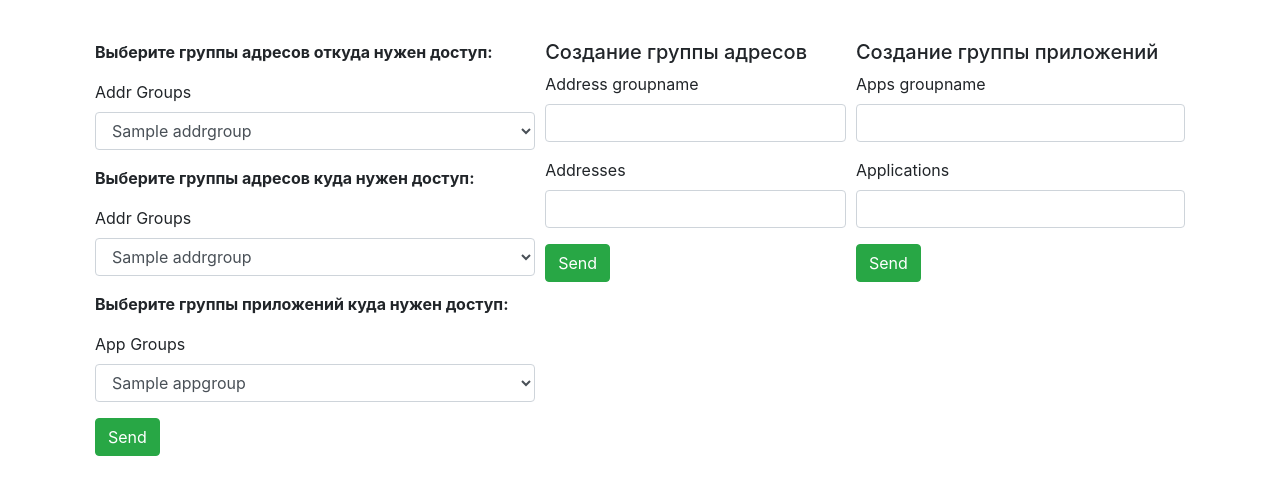
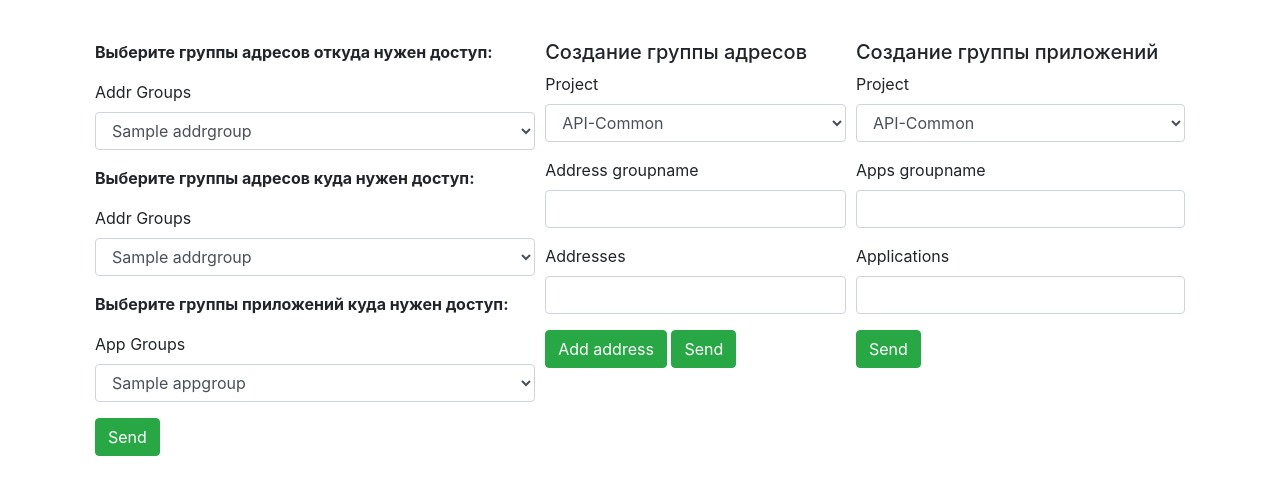
Before and after one commit to De1f364/flaskproject, a Flask app: page / in a window 1280 px wide. Shown: the part 56-551 px from the top of the page. Run offline with Flask 2, Linux system fonts and the light colour scheme; tables that the repository leaves empty hold one stand-in row (values such as "Sample post"); parts of the project's set-up code (start-up, migrations or seed data) failed here and were passed over; some libraries are stand-ins or nearby versions.

Commit message:
add projects

```diff
--- /dev/null
+++ b/project/client/static/home.js
@@ -0,0 +1,10 @@
+$(document).ready(function () {
+    $('#add').click(function (e) {
+        $(#items).append('<div><button class="btn btn-success" type="delete" id="delete">Add address</button></div>')
+    })
+    $('#delete').click(function (e) {
+        $(this).parent('div').remove();
+
+    })
+
+});
--- a/project/client/templates/main/home.html
+++ b/project/client/templates/main/home.html
@@ -20,18 +20,28 @@
   <div class="flex-item">
       <form name="post" method="post" action="{{ url_for('main.handle_data_addr') }}">
           <h5>Создание группы адресов</h5>
+   {{ wtf.form_field(addr_form.project_addr) }}
    {{ wtf.form_field(addr_form.name_addrs) }}
    {{ wtf.form_field(addr_form.addresses) }}
+  <button class="btn btn-success" type="button" id="add">Add address</button>
   <button class="btn btn-success" type="submit">Send</button>
  </form>
     </div>
     <div class="flex-item">
       <form name="post" method="post" action="{{ url_for('main.handle_data_app') }}">
           <h5>Создание группы приложений</h5>
+   {{ wtf.form_field(app_form.project_app) }}
    {{ wtf.form_field(app_form.name_apps) }}
    {{ wtf.form_field(app_form.apps) }}
   <button class="btn btn-success" type="submit">Send</button>
  </form>
     </div>
 </div>
+
+
+    <script
+  src="https://code.jquery.com/jquery-3.5.1.js"
+  integrity="sha256-QWo7LDvxbWT2tbbQ97B53yJnYU3WhH/C8ycbRAkjPDc="
+  crossorigin="anonymous"></script>
+    <script src="home.js"></script>
 {% endblock %}
--- a/project/server/main/forms.py
+++ b/project/server/main/forms.py
@@ -2,7 +2,7 @@
 
 
 from flask_wtf import FlaskForm
-from wtforms import StringField, SelectField
+from wtforms import StringField, SelectField, FieldList, FormField
 from wtforms.ext.sqlalchemy.fields import QuerySelectField
 from wtforms.validators import DataRequired, Email, Length, EqualTo
 
@@ -12,11 +12,19 @@ from project.server.models import Addrgroup, Appgroup
 
 
 class AddressForm(FlaskForm):
+    project_addr = SelectField("Project", choices=[("api-common", "API-Common"),
+                                                   ("api-invest", "API-Invest"),
+                                                   ("api-travel", "API-Travel"),
+                                                   ("api-mvno", "API-MVNO")])
     name_addrs = StringField("Address groupname")
     addresses = StringField("Addresses")
 
 
 class AppForm(FlaskForm):
+    project_app = SelectField("Project", choices=[("api-common", "API-Common"),
+                                                   ("api-invest", "API-Invest"),
+                                                   ("api-travel", "API-Travel"),
+                                                   ("api-mvno", "API-MVNO")])
     name_apps = StringField("Apps groupname")
     apps = StringField("Applications")
 
@@ -24,5 +32,6 @@ class AppForm(FlaskForm):
 class SelectAddrForm(FlaskForm):
     addr_groups = QuerySelectField(query_factory=lambda: Addrgroup.query.all(), get_label="name")
 
+
 class SelectAppForm(FlaskForm):
     app_groups = QuerySelectField(query_factory=lambda: Appgroup.query.all(), get_label="name")
--- a/project/server/main/views.py
+++ b/project/server/main/views.py
@@ -6,6 +6,8 @@ from flask import render_template, Blueprint, request, flash, redirect, url_for
 from project.server import bcrypt, db
 from project.server.models import Addrgroup, Appgroup
 from project.server.main.forms import AddressForm, AppForm, SelectAddrForm, SelectAppForm
+
+import json
 
 main_blueprint = Blueprint("main", __name__)
 
@@ -31,13 +33,17 @@ def about():
 
 @main_blueprint.route("/handle_data_addr", methods=["GET", "POST"])
 def handle_data_addr():
+    json_to_api = {}
     addr_form = AddressForm(request.form)
     if addr_form.validate_on_submit():
-        group_name = Addrgroup(name=addr_form.name_addrs.data, addresses=addr_form.addresses.data)
+        group_name = Addrgroup(project=addr_form.project_addr.data, name=addr_form.name_addrs.data, addresses=addr_form.addresses.data)
         db.session.add(group_name)
         db.session.commit()
-
-
+        json_to_api["id"] = group_name.name
+        json_to_api["address"] = group_name.addresses
+        json_to_api["type"] = "ip"
+        json.dumps(json_to_api)
+        flash(json_to_api)
         flash("Address group added", "success")
         return redirect(url_for("main.home"))
     return redirect(url_for("main.about"))
@@ -45,13 +51,18 @@ def handle_data_addr():
 
 @main_blueprint.route("/handle_data_app", methods=["GET", "POST"])
 def handle_data_app():
+    json_to_api = {}
     app_form = AppForm(request.form)
     if app_form.validate_on_submit():
-        group_name = Appgroup(name=app_form.name_apps.data, apps=app_form.apps.data)
+        group_name = Appgroup(project=app_form.project_pp.data, name=app_form.name_apps.data, apps=app_form.apps.data)
         db.session.add(group_name)
         db.session.commit()
 
-
+        json_to_api["id"] = group_name.name
+        json_to_api["address"] = group_name.addresses
+        json_to_api["type"] = "ip"
+        json.dumps(json_to_api)
+        flash(json_to_api)
         flash("App group added", "success")
         return redirect(url_for("main.home"))
     return redirect(url_for("main.about"))
```
Also changed, not shown: project/client/templates/home.js (added, +10 -0 lines), project/client/templates/main/home.js (added, +10 -0 lines), project/server/models.py (+6 -2 lines), project/server/dev.db.
